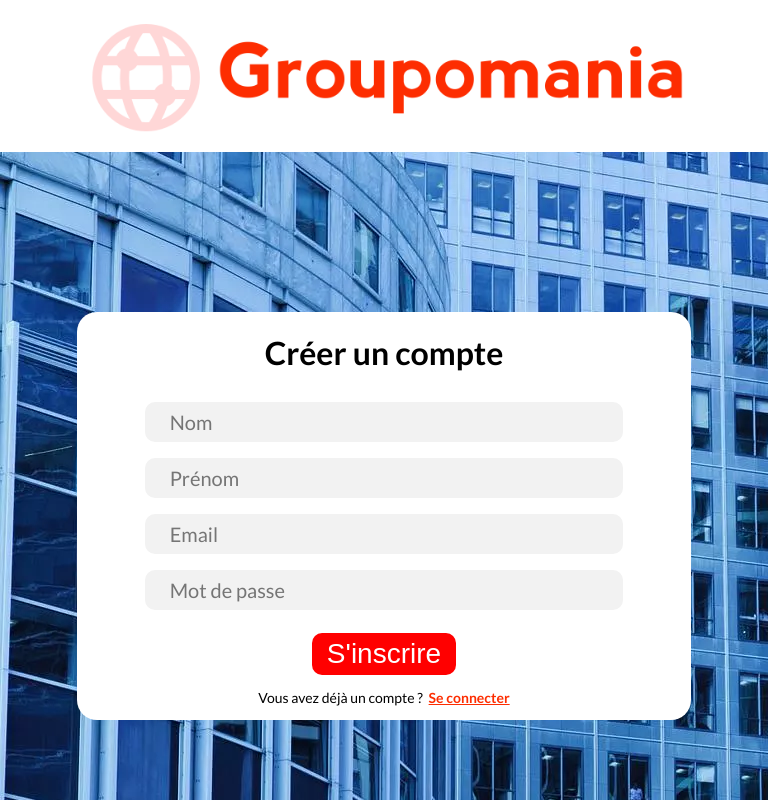
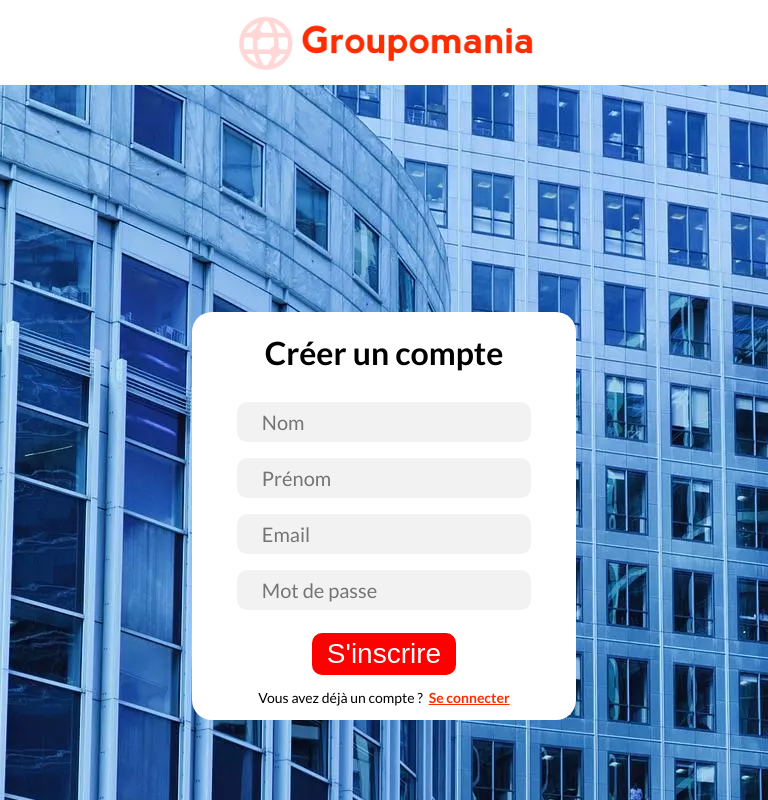
Before and after one commit to MelanieTONDU/P7, a Vue app in the folder frontend/: page / in a window 768 px wide. Built offline with nearby package versions, Linux system fonts and the light colour scheme.

Commit message:
Modification css responsive Tablette

```diff
--- a/frontend/src/App.vue
+++ b/frontend/src/App.vue
@@ -835,4 +835,21 @@
   display: none;
 }
 }
+
+@media screen and (min-width:768px) and (max-width:1200px)
+{
+  .header {
+    gap: 8%;
+  }
+  .navRegister {
+    margin-right: 7%;
+  }
+  .logo {
+    width: 40%;
+  }
+  #formulaire {
+    width: 50%;
+    left: 25%;
+  }
+}
 </style>
```
Also changed, not shown: 2 other files (tests, documents, lock files or other folders).
